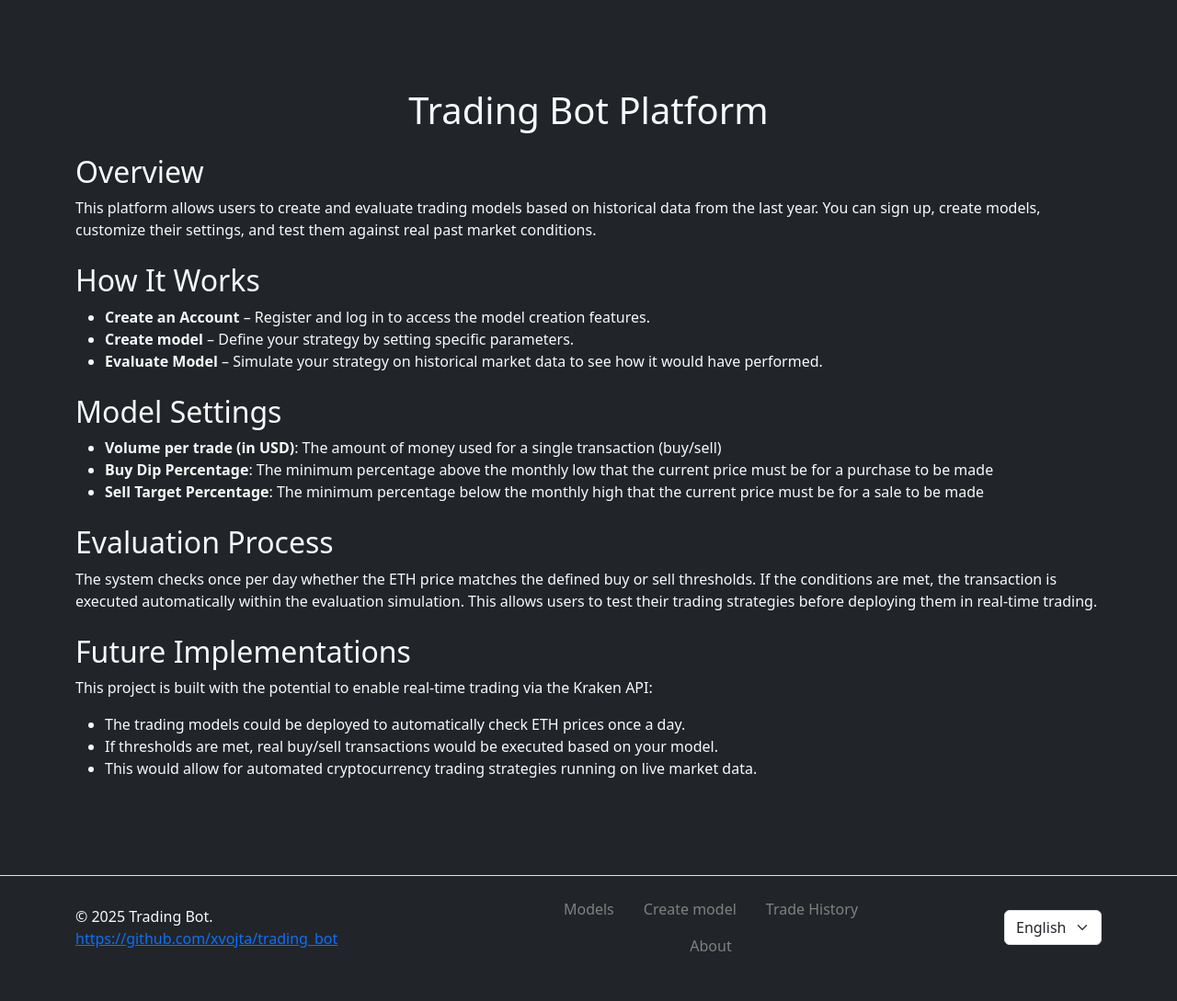
After one commit to xvojta/trading_bot, a PHP site: page /about.php in a window 1280 px wide. The commit adds this page. Shown: the whole page at 92% size. Run offline with PHP 8.4, Linux system fonts and the light colour scheme; the visitor is signed in with stand-in values (Sample User, id 1).

Commit message:
About page added
About page added

```diff
--- /dev/null
+++ b/frontend/about.php
@@ -0,0 +1,49 @@
+<?php
+require_once(__DIR__  . '/header.php');
+?>
+
+<div class="container py-5">
+    <h1 class="text-center"><?php echo __('trading_bot_platform'); ?></h1>
+
+    <section class="mt-4">
+        <h2><?php echo __('overview'); ?></h2>
+        <p><?php echo __('overview_text'); ?></p>
+    </section>
+
+    <section class="mt-4">
+        <h2><?php echo __('how_it_works'); ?></h2>
+        <ul>
+            <li><strong><?php echo __('create_account'); ?></strong> – <?php echo __('create_account_text'); ?></li>
+            <li><strong><?php echo __('create_model'); ?></strong> – <?php echo __('create_model_text'); ?></li>
+            <li><strong><?php echo __('evaluate_model'); ?></strong> – <?php echo __('evaluate_model_text'); ?></li>
+        </ul>
+    </section>
+
+    <section class="mt-4">
+        <h2><?php echo __('model_settings'); ?></h2>
+        <ul>
+            <li><strong><?php echo __('volume_per_trade'); ?></strong>: <?php echo __('volume_per_trade_info'); ?></li>
+            <li><strong><?php echo __('buy_dip_percentage'); ?></strong>: <?php echo __('buy_dip_info'); ?></li>
+            <li><strong><?php echo __('sell_target_percentage'); ?></strong>: <?php echo __('sell_target_info'); ?></li>
+        </ul>
+    </section>
+
+    <section class="mt-4">
+        <h2><?php echo __('evaluation_process'); ?></h2>
+        <p><?php echo __('evaluation_process_text'); ?></p>
+    </section>
+
+    <section class="mt-4">
+        <h2><?php echo __('future_implementations'); ?></h2>
+        <p><?php echo __('future_implementations_text'); ?></p>
+        <ul>
+            <li><?php echo __('future_point_1'); ?></li>
+            <li><?php echo __('future_point_2'); ?></li>
+            <li><?php echo __('future_point_3'); ?></li>
+        </ul>
+    </section>
+</div>
+
+<?php
+require_once(__DIR__  . '/footer.php');
+?>
--- a/frontend/footer.php
+++ b/frontend/footer.php
@@ -47,5 +47,6 @@
     });
 </script>
 
+<script src="https://cdn.jsdelivr.net/npm/bootstrap@5.0.2/dist/js/bootstrap.bundle.min.js" integrity="sha384-MrcW6ZMFYlzcLA8Nl+NtUVF0sA7MsXsP1UyJoMp4YLEuNSfAP+JcXn/tWtIaxVXM" crossorigin="anonymous"></script>
 </body>
 </html>
--- a/frontend/header.php
+++ b/frontend/header.php
@@ -9,11 +9,10 @@
 </head>
 
 <body class="bg-dark">
-    <script src="https://cdn.jsdelivr.net/npm/bootstrap@5.0.2/dist/js/bootstrap.bundle.min.js" integrity="sha384-MrcW6ZMFYlzcLA8Nl+NtUVF0sA7MsXsP1UyJoMp4YLEuNSfAP+JcXn/tWtIaxVXM" crossorigin="anonymous"></script>
 
     <?php
     //TODO turn off error reporting for production
-    error_reporting(0);
+    //error_reporting(0);
 
     //Session start
     require_once(__DIR__  . '/../backend/controllers/account_manager.php');
--- a/frontend/index.php
+++ b/frontend/index.php
@@ -44,9 +44,6 @@
     </div>
 </div>
 
-<!-- Bootstrap JS -->
-<script src="https://cdn.jsdelivr.net/npm/bootstrap@5.3.0/dist/js/bootstrap.bundle.min.js"></script>
-
 <?php
 require_once(__DIR__  . '/footer.php');
 ?>
--- a/frontend/locales/en.json
+++ b/frontend/locales/en.json
@@ -56,5 +56,29 @@
     "buys_info": "The number of buy transactions executed",
     "sells_info": "The number of sell transactions executed",
     "buys": "Buys",
-    "sells": "Sells"
+    "sells": "Sells",
+    "about": "About",
+
+    "trading_bot_platform": "Trading Bot Platform",
+    "overview": "Overview",
+    "overview_text": "This platform allows users to create and evaluate trading models based on historical data from the last year. You can sign up, create models, customize their settings, and test them against real past market conditions.",
+
+    "how_it_works": "How It Works",
+    "create_account": "Create an Account",
+    "create_account_text": "Register and log in to access the model creation features.",
+    "create_model_text": "Define your strategy by setting specific parameters.",
+    "evaluate_model_text": "Simulate your strategy on historical market data to see how it would have performed.",
+
+    "model_settings": "Model Settings",
+    "buy_dip_percentage": "Buy Dip Percentage",
+    "sell_target_percentage": "Sell Target Percentage",
+
+    "evaluation_process": "Evaluation Process",
+    "evaluation_process_text": "The system checks once per day whether the ETH price matches the defined buy or sell thresholds. If the conditions are met, the transaction is executed automatically within the evaluation simulation. This allows users to test their trading strategies before deploying them in real-time trading.",
+
+    "future_implementations": "Future Implementations",
+    "future_implementations_text": "This project is built with the potential to enable real-time trading via the Kraken API:",
+    "future_point_1": "The trading models could be deployed to automatically check ETH prices once a day.",
+    "future_point_2": "If thresholds are met, real buy/sell transactions would be executed based on your model.",
+    "future_point_3": "This would allow for automated cryptocurrency trading strategies running on live market data."
 }
--- a/frontend/menu_items.php
+++ b/frontend/menu_items.php
@@ -7,3 +7,6 @@
 <li class="nav-item">
     <a class="nav-link" href="trade_history.php"><?php echo __('trade_history'); ?></a>
 </li>
+<li class="nav-item">
+    <a class="nav-link" href="about.php"><?php echo __('about'); ?></a>
+</li>
```
Also changed, not shown: frontend/locales/cs.json (+24 -1 lines).
